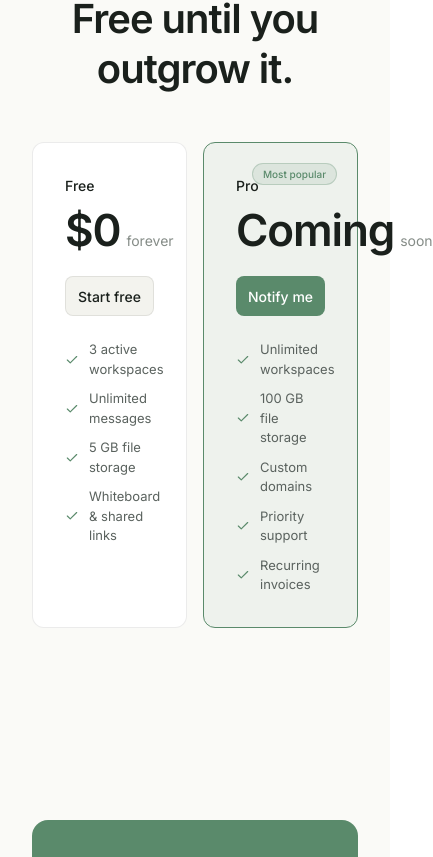
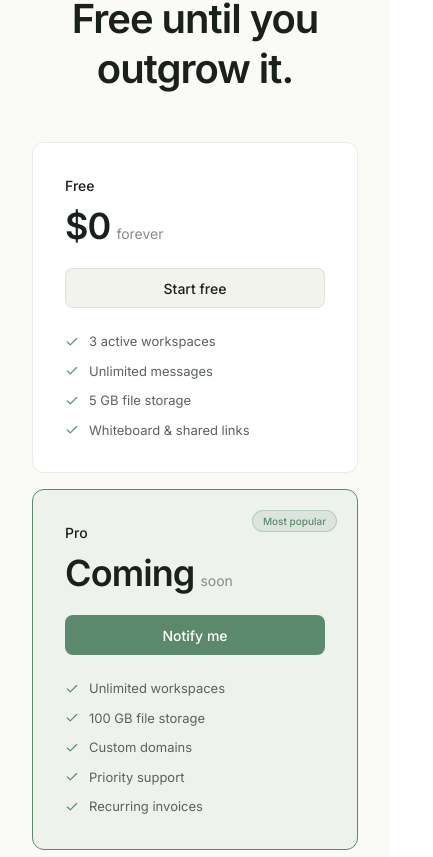
Before and after one commit to dlkokhta/workspacebridge-frontend, a React (Vite) app: page / in a window 390 px wide. Shown: the part 3707-4564 px from the top of the page, 433 px wide, since content can reach past the window. Built offline with nearby package versions, Linux system fonts and the light colour scheme; no server answers.

Commit message:
fix: stack pricing cards and scale price text on narrow screens

```diff
--- a/src/pages/homePage/components/Pricing.tsx
+++ b/src/pages/homePage/components/Pricing.tsx
@@ -32,7 +32,7 @@ const PriceCard = ({
     )}
     <div className="text-[14px] font-medium text-[#1a201c] dark:text-[#e8ece9] mb-3">{name}</div>
     <div className="flex items-baseline gap-1.5 mb-6">
-      <span className="text-[44px] font-semibold text-[#1a201c] dark:text-[#e8ece9] tracking-[-0.025em] leading-none">{price}</span>
+      <span className="text-[36px] sm:text-[44px] font-semibold text-[#1a201c] dark:text-[#e8ece9] tracking-[-0.025em] leading-none">{price}</span>
       <span className="text-[14px] text-[#858c87] dark:text-[#6e7672]">{period}</span>
     </div>
     <button
@@ -67,7 +67,7 @@ export const Pricing = () => {
             Free until you outgrow it.
           </h2>
         </div>
-        <div className="grid grid-cols-2 gap-4 max-w-[880px] mx-auto">
+        <div className="grid grid-cols-1 sm:grid-cols-2 gap-4 max-w-[880px] mx-auto">
           <PriceCard
             name="Free" price="$0" period="forever"
             features={["3 active workspaces", "Unlimited messages", "5 GB file storage", "Whiteboard & shared links"]}
```
